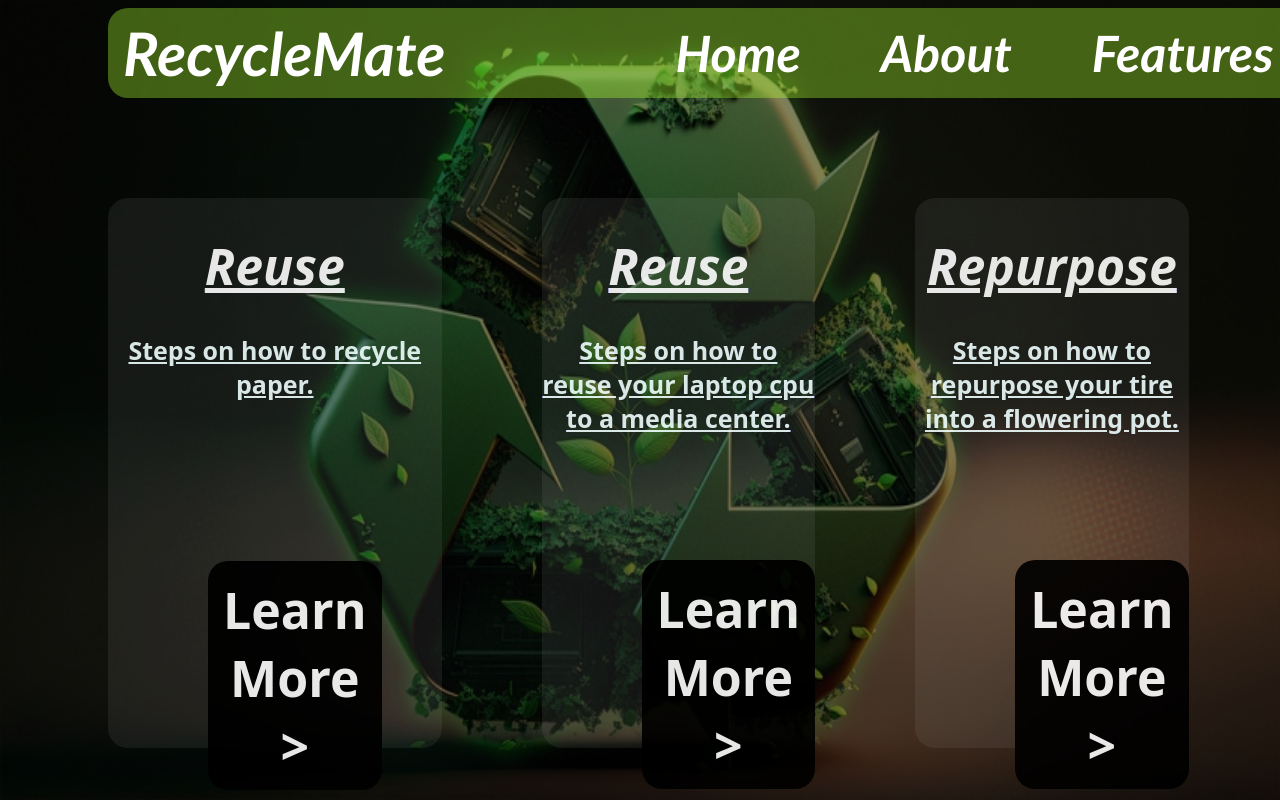
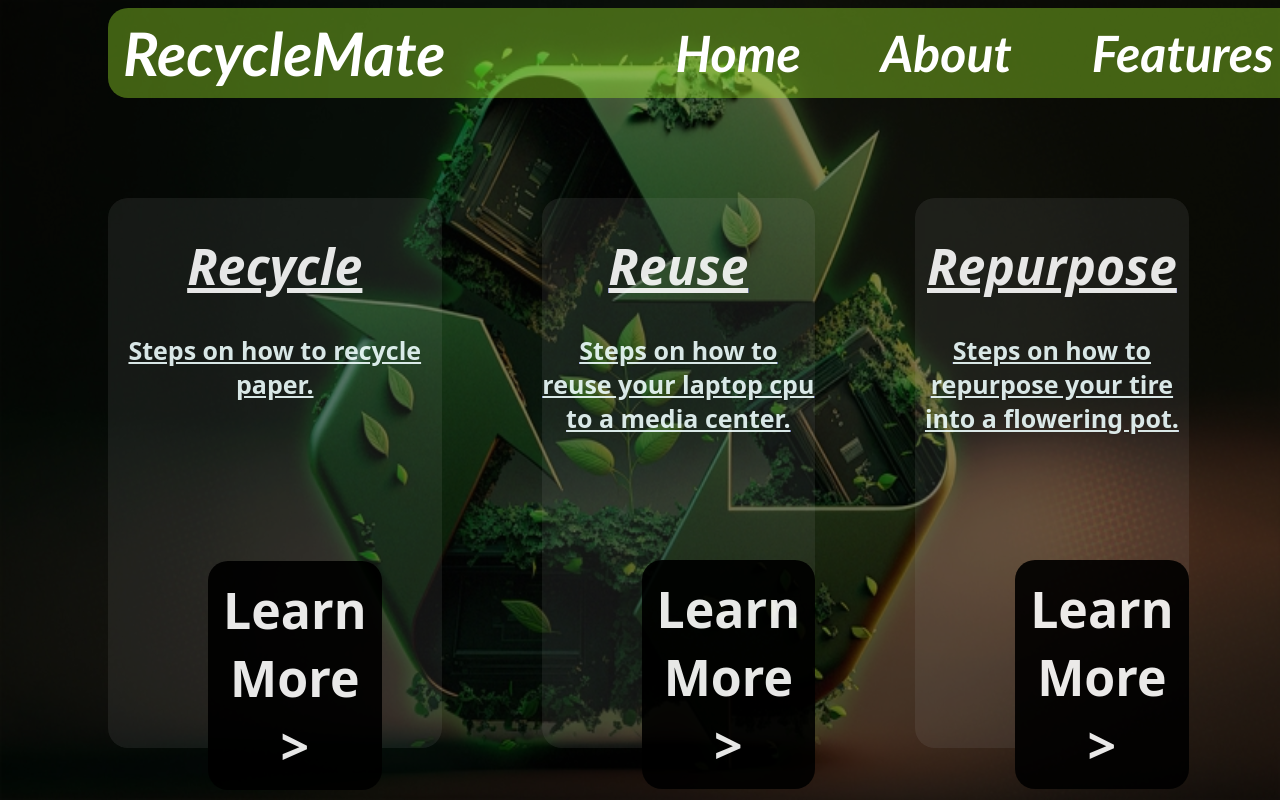
Before and after one commit to KCJSz/RecycleMates, a plain HTML site: page index_learn.html in a window 1280 px wide. Shown: the top 800 px of the page. Drawn offline with Linux system fonts and the light colour scheme; a script that the page names is missing.

Commit message:
Update index_learn.html

```diff
--- a/index_learn.html
+++ b/index_learn.html
@@ -49,7 +49,7 @@
     </div>
     <div class="container2">
         <div class="recycle">
-            <h1 class="head">Reuse</h1>
+            <h1 class="head">Recycle</h1>
             <p class="repurpose-paragraph">Steps on how to recycle paper.</p>
             <a href="learn-paper.html">
                 <button class="recycle-button" target="_blank">
```
